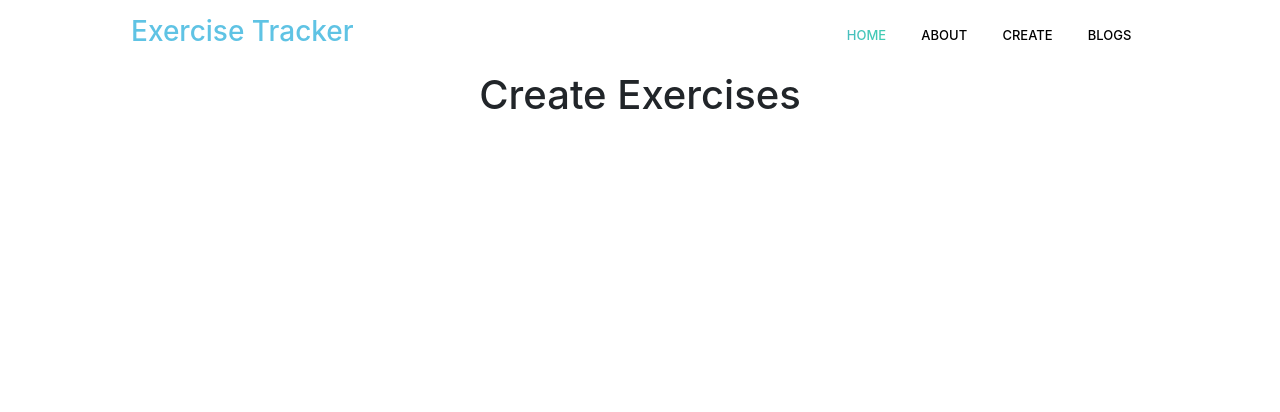
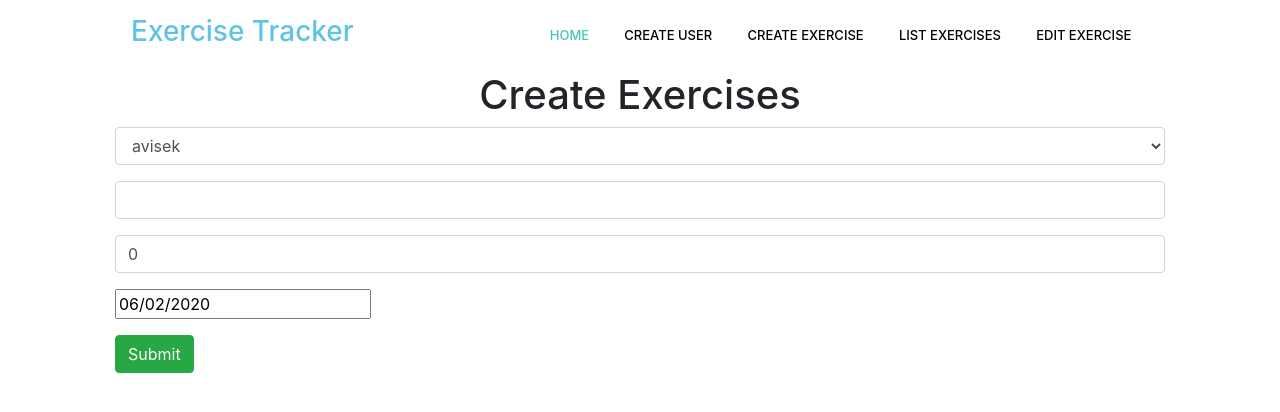
Before and after one commit to shawavisek35/mern-practice, a React (Create React App) app: page /create in a window 1280 px wide. Shown: the top 412 px of the page. Built offline with nearby package versions, Linux system fonts and the light colour scheme.

Commit message:
Frontend modified

```diff
--- a/package.json
+++ b/package.json
@@ -6,11 +6,13 @@
     "@testing-library/jest-dom": "^4.2.4",
     "@testing-library/react": "^9.5.0",
     "@testing-library/user-event": "^7.2.1",
+    "axios": "^0.19.2",
     "bootstrap": "^4.5.0",
     "font-awesome": "^4.7.0",
     "jquery": "^3.5.1",
     "popper.js": "^1.16.1",
     "react": "^16.13.1",
+    "react-datepicker": "^3.0.0",
     "react-dom": "^16.13.1",
     "react-popper": "^2.2.3",
     "react-router-dom": "^5.2.0",
--- a/src/components/exercises/exercise.create.js
+++ b/src/components/exercises/exercise.create.js
@@ -1,11 +1,93 @@
 import React , { Component } from "react";
+import DatePicker from "react-datepicker";
+import "react-datepicker/dist/react-datepicker.css";
 
 class CreateExercise extends Component{
+    constructor(props) {
+        super(props);
+
+        this.onChange = this.onChange.bind(this);
+        this.onSubmit = this.onSubmit.bind(this);
+
+        this.state = {
+            username : "",
+            description : "",
+            duration : 0,
+            date : new Date(),
+            users : []
+
+        }
+    }
+    componentDidMount() {
+        this.setState({
+            users : ['avisek' , 'avishek'],
+            username : "avisek"
+        })
+    }
+
+    onChange(e){
+        this.setState({
+            [e.target.name] : e.target.value
+        })
+    }
+
+    onSubmit(e){
+        e.preventDefault();
+        const exercise = {
+            username : this.state.username,
+            description : this.state.description,
+            duration : this.state.duration,
+            date : this.state.date
+        }
+        console.log(exercise);
+        window.location = "/create";
+    }
+
+
 
     render() {
         return(
             <div className="container">
                 <h1 className="text-center">Create Exercises</h1>
+                <form onSubmit={this.onSubmit}>
+                    <div className="form-group">
+                        <select name="username"
+                            required
+                            className="form-control"
+                            value = {this.state.username}
+                            onChange = {this.onChange}
+                        >
+                            {
+                                this.state.users.map((user)=> {
+                                    return(
+                                        <option key={user} value={user}>
+                                            {user}
+                                        </option>
+                                    )
+                                })
+                            }
+
+                        </select>
+                    </div>
+
+                    <div className="form-group">
+                        <input className="form-control" value = {this.state.description} name="description" onChange={this.onChange} />
+                    </div>
+                    <div className="form-group">
+                        <input className="form-control" value = {this.state.duration} name="duration" onChange={this.onChange} />
+                    </div>
+                    <div className="form-group">
+                        <DatePicker
+                            selected={this.state.date}
+                            onChange={this.onChange}
+                        />
+                    </div>
+
+                    <div className="form-group">
+                        <input type="submit" value="Submit" className="btn btn-success" />
+                    </div>
+
+                </form>
             </div>
         );
     }
--- a/src/components/navbar/navbar.js
+++ b/src/components/navbar/navbar.js
@@ -8,29 +8,31 @@ class Navbar extends Component{
             <div className="container">
                 <header className="header">
                     <div className="menu">
-                        <nav class="navbar navbar-expand-lg navbar-light ">
-                            <a class="navbar-brand" href="/home"><h3 className="header-brand">Exercise Tracker</h3></a>
-                            <button class="navbar-toggler" type="button" data-toggle="collapse" data-target="#navbarNav" aria-controls="navbarNav" aria-expanded="false" aria-label="Toggle navigation">
-                                <span class="navbar-toggler-icon">
-                                    <i class="fa fa-bars" style={{color:"#fff", fontSize:"35px"}}></i>
+                        <nav className="navbar navbar-expand-lg navbar-light ">
+                            <a className="navbar-brand" href="/home"><h3 className="header-brand">Exercise Tracker</h3></a>
+                            <button className="navbar-toggler" type="button" data-toggle="collapse" data-target="#navbarNav" aria-controls="navbarNav" aria-expanded="false" aria-label="Toggle navigation">
+                                <span className="navbar-toggler-icon">
+                                    <i className="fa fa-bars" style={{color:"#fff", fontSize:"35px"}}></i>
                                 </span>
                             </button>
-                            <div class="collapse navbar-collapse" id="navbarNav">
+                            <div className="collapse navbar-collapse" id="navbarNav">
                                 <div className="mr-auto"></div>
-                                <ul class="navbar-nav">
-                                <li class="nav-item active">
-                                    <a class="nav-link" href="/">Home <span class="sr-only">(current)</span></a>
+                                <ul className="navbar-nav">
+                                <li className="nav-item active">
+                                    <a className="nav-link" href="/">Home <span className="sr-only">(current)</span></a>
                                 </li>
-                                <li class="nav-item">
-                                    <a class="nav-link" href="/about">About</a>
+                                <li className="nav-item">
+                                    <a className="nav-link" href="/user">Create User</a>
                                 </li>
-                                <li class="nav-item">
-                                    <a class="nav-link" href="/contact">Create</a>
+                                <li className="nav-item">
+                                    <a className="nav-link" href="/create">Create Exercise</a>
                                 </li>
-                                <li class="nav-item">
-                                    <a class="nav-link" href="/blogs">Blogs</a>
+                                <li className="nav-item">
+                                    <a className="nav-link" href="/listexercise">List Exercises</a>
                                 </li>
-
+                                <li className="nav-item">
+                                    <a className="nav-link" href="/edit/:id">Edit Exercise</a>
+                                </li>
                                 </ul>
                             </div>
                         </nav>
--- a/src/index.js
+++ b/src/index.js
@@ -4,7 +4,7 @@ import './index.css';
 import App from './App';
 import * as serviceWorker from './serviceWorker';
 import "bootstrap/dist/css/bootstrap.min.css";
-import Popper from "popper.js";
+//import Popper from "popper.js";
 import "bootstrap/dist/js/bootstrap.bundle.min";
 import "font-awesome/css/font-awesome.min.css";
 
```
Also changed, not shown: 1 other file (tests, documents, lock files or other folders).
